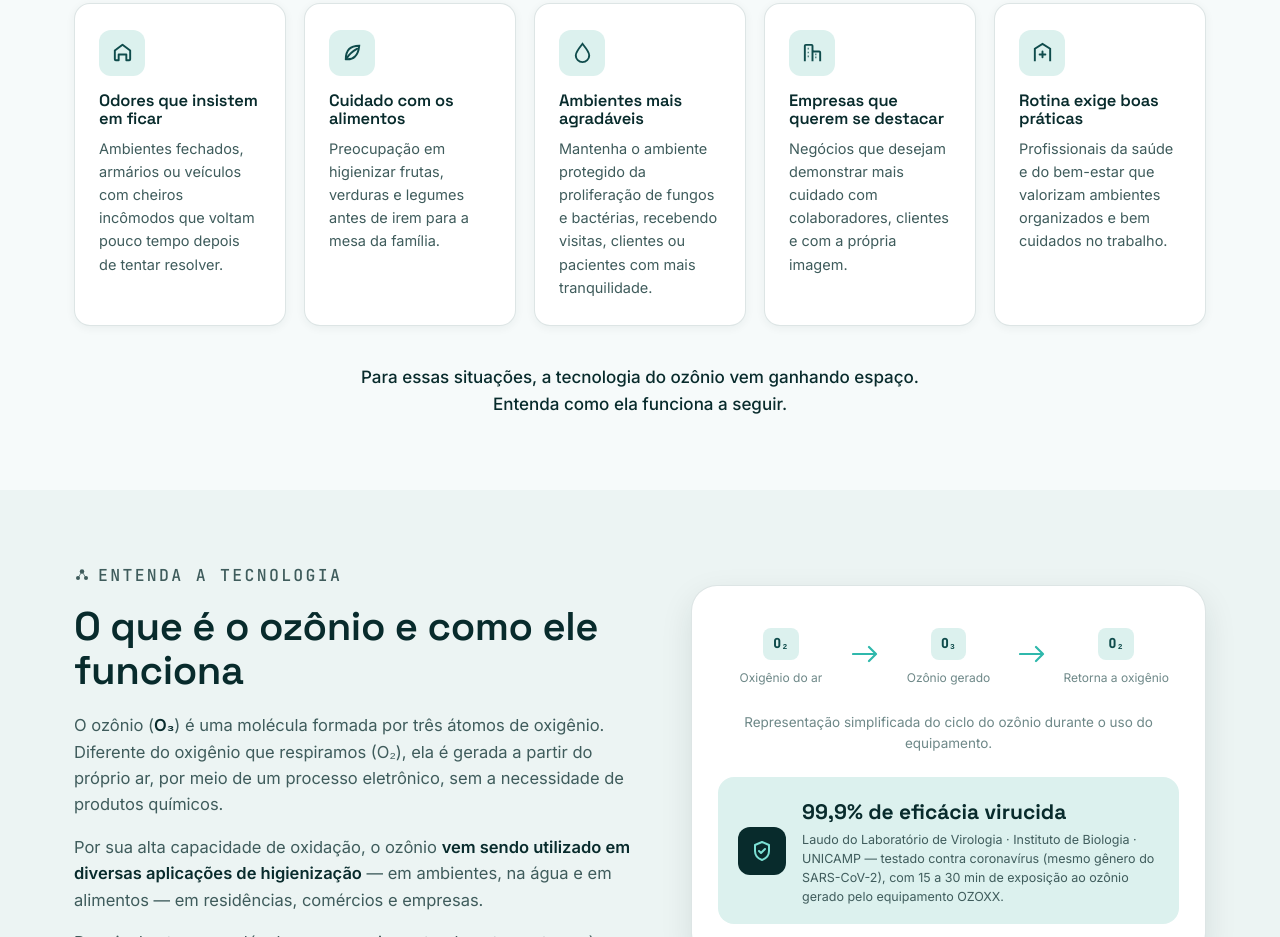
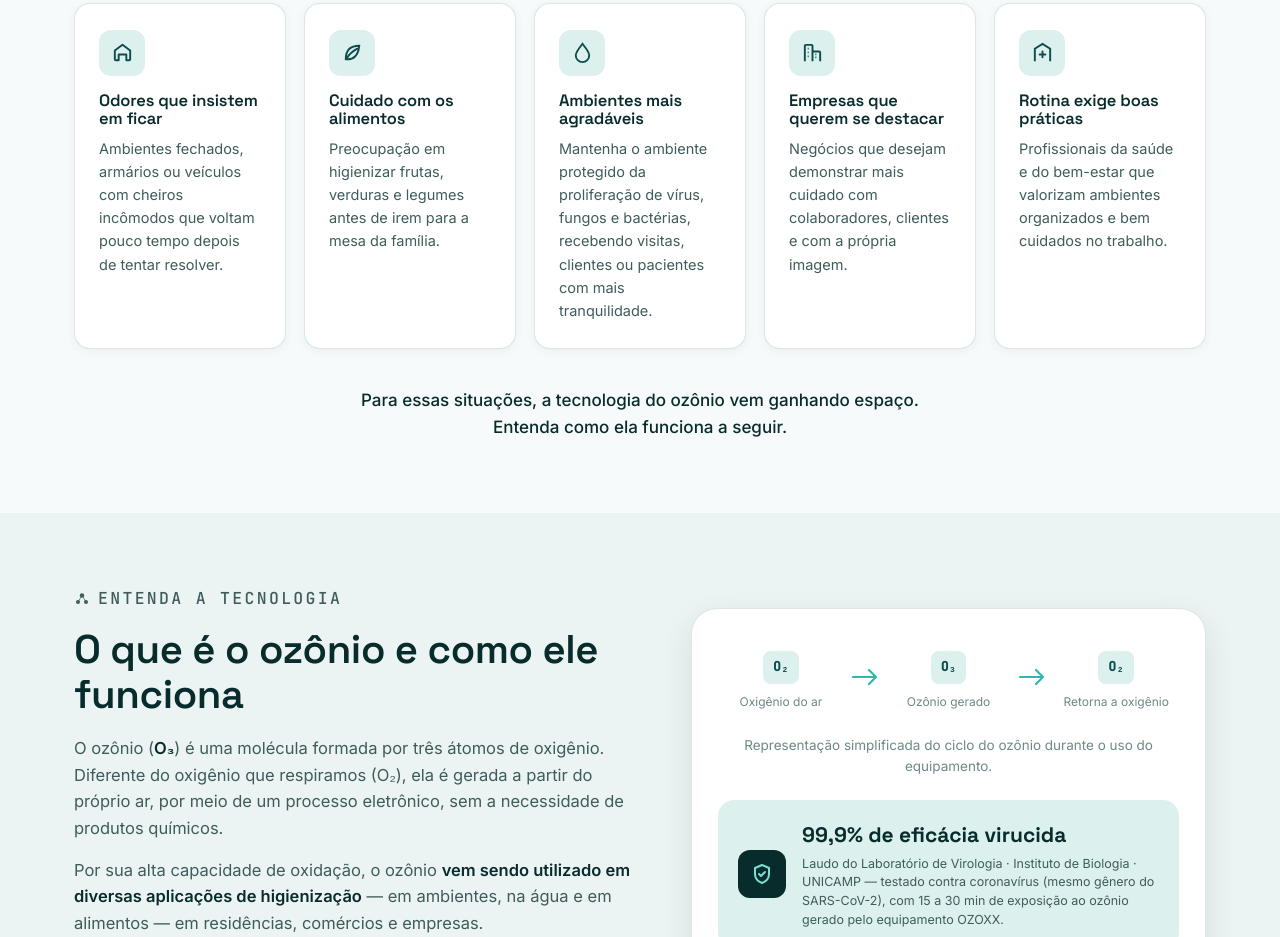
Before and after one commit to sergioozoxx/ozoxx, a plain HTML site: page index.html in a window 1280 px wide. Shown: the part 1367-2304 px from the top of the page. Drawn offline with Linux system fonts and the light colour scheme.

Commit message:
Add files via upload

```diff
--- a/index.html
+++ b/index.html
@@ -751,7 +751,7 @@ h3{ font-size:clamp(20px,2.6vw,24px); font-weight:600; }
       <div class="pain-card reveal">
         <div class="pain-icon"><svg viewBox="0 0 24 24"><use href="#ic-droplet"/></svg></div>
         <h4>Ambientes mais agradáveis</h4>
-        <p>Mantenha o ambiente protegido da proliferação de fungos e bactérias, recebendo visitas, clientes ou pacientes com mais tranquilidade.</p>
+        <p>Mantenha o ambiente protegido da proliferação de vírus, fungos e bactérias, recebendo visitas, clientes ou pacientes com mais tranquilidade.</p>
       </div>
       <div class="pain-card reveal">
         <div class="pain-icon"><svg viewBox="0 0 24 24"><use href="#ic-building"/></svg></div>
```
